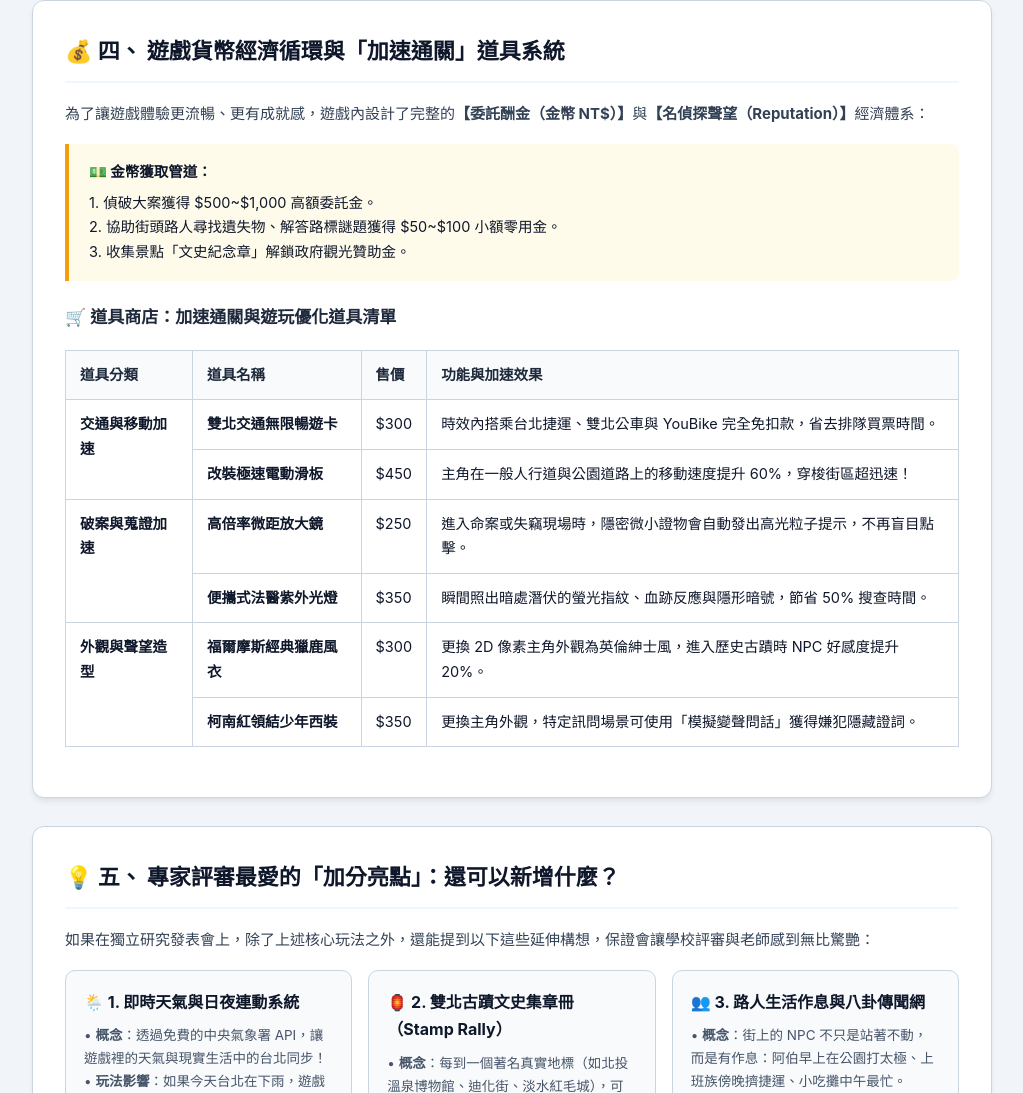
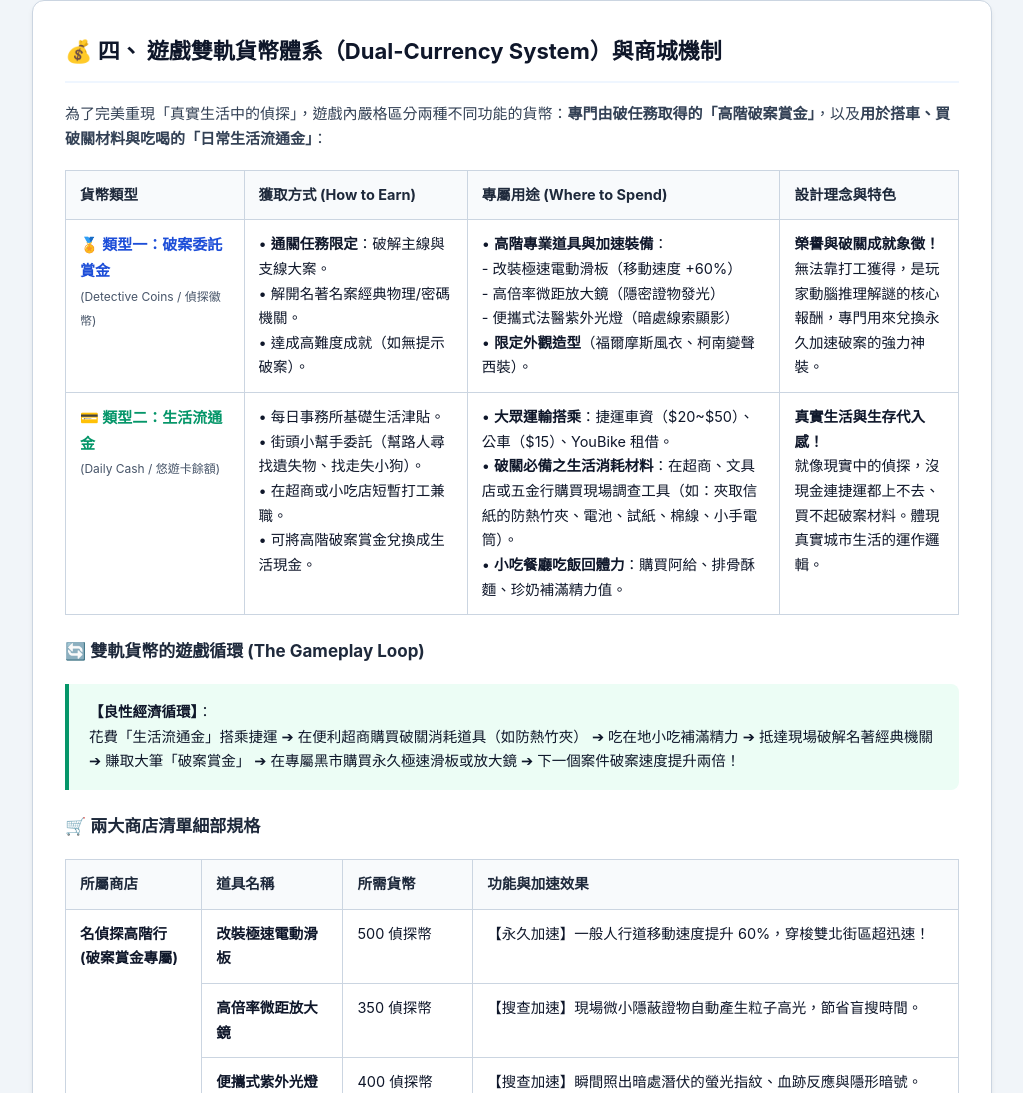
Before and after one commit to hsiaoyujui114-code/taipei-detective-rpg, a plain HTML site: page proposal.html in a window 1280 px wide. Shown: the part 3892-4985 px from the top of the page, without its empty margins (128-1151 px from the left). Drawn offline with Linux system fonts and the light colour scheme.

Commit message:
Update proposal: Add dual-currency economic system (Detective Bounty vs Daily Cash)

```diff
--- a/proposal.html
+++ b/proposal.html
@@ -681,63 +681,122 @@
       </div>
     </div>
 
-    <!-- 四、 貨幣經濟與加速破案道具商城 -->
+    <!-- 四、 雙軌貨幣體系與道具商城系統 -->
     <div class="card">
-      <h2>💰 四、 遊戲貨幣經濟循環與「加速通關」道具系統</h2>
+      <h2>💰 四、 遊戲雙軌貨幣體系（Dual-Currency System）與商城機制</h2>
       <p>
-        為了讓遊戲體驗更流暢、更有成就感，遊戲內設計了完整的<strong>【委託酬金（金幣 NT$）】</strong>與<strong>【名偵探聲望（Reputation）】</strong>經濟體系：
+        為了完美重現「真實生活中的偵探」，遊戲內嚴格區分兩種不同功能的貨幣：<strong>專門由破任務取得的「高階破案賞金」</strong>，以及<strong>用於搭車、買破關材料與吃喝的「日常生活流通金」</strong>：
       </p>
 
-      <div class="callout accent">
-        <div class="callout-title">💵 金幣獲取管道：</div>
-        1. 偵破大案獲得 $500~$1,000 高額委託金。<br>
-        2. 協助街頭路人尋找遺失物、解答路標謎題獲得 $50~$100 小額零用金。<br>
-        3. 收集景點「文史紀念章」解鎖政府觀光贊助金。
+      <table class="highlight-table">
+        <thead>
+          <tr>
+            <th style="width: 20%;">貨幣類型</th>
+            <th style="width: 25%;">獲取方式 (How to Earn)</th>
+            <th style="width: 35%;">專屬用途 (Where to Spend)</th>
+            <th style="width: 20%;">設計理念與特色</th>
+          </tr>
+        </thead>
+        <tbody>
+          <tr>
+            <td>
+              <strong style="color:var(--primary); font-size:15px;">🏅 類型一：破案委託賞金</strong><br>
+              <span style="font-size:12px; color:var(--text-muted);">(Detective Coins / 偵探徽幣)</span>
+            </td>
+            <td>
+              • <strong>通關任務限定</strong>：破解主線與支線大案。<br>
+              • 解開名著名案經典物理/密碼機關。<br>
+              • 達成高難度成就（如無提示破案）。
+            </td>
+            <td>
+              • <strong>高階專業道具與加速裝備</strong>：<br>
+                - 改裝極速電動滑板（移動速度 +60%）<br>
+                - 高倍率微距放大鏡（隱密證物發光）<br>
+                - 便攜式法醫紫外光燈（暗處線索顯影）<br>
+              • <strong>限定外觀造型</strong>（福爾摩斯風衣、柯南變聲西裝）。
+            </td>
+            <td>
+              <strong>榮譽與破關成就象徵！</strong><br>
+              無法靠打工獲得，是玩家動腦推理解謎的核心報酬，專門用來兌換永久加速破案的強力神裝。
+            </td>
+          </tr>
+          <tr>
+            <td>
+              <strong style="color:var(--success); font-size:15px;">💳 類型二：生活流通金</strong><br>
+              <span style="font-size:12px; color:var(--text-muted);">(Daily Cash / 悠遊卡餘額)</span>
+            </td>
+            <td>
+              • 每日事務所基礎生活津貼。<br>
+              • 街頭小幫手委託（幫路人尋找遺失物、找走失小狗）。<br>
+              • 在超商或小吃店短暫打工兼職。<br>
+              • 可將高階破案賞金兌換成生活現金。
+            </td>
+            <td>
+              • <strong>大眾運輸搭乘</strong>：捷運車資（$20~$50）、公車（$15）、YouBike 租借。<br>
+              • <strong>破關必備之生活消耗材料</strong>：在超商、文具店或五金行購買現場調查工具（如：夾取信紙的防熱竹夾、電池、試紙、棉線、小手電筒）。<br>
+              • <strong>小吃餐廳吃飯回體力</strong>：購買阿給、排骨酥麵、珍奶補滿精力值。
+            </td>
+            <td>
+              <strong>真實生活與生存代入感！</strong><br>
+              就像現實中的偵探，沒現金連捷運都上不去、買不起破案材料。體現真實城市生活的運作邏輯。
+            </td>
+          </tr>
+        </tbody>
+      </table>
+
+      <h3>🔄 雙軌貨幣的遊戲循環 (The Gameplay Loop)</h3>
+      <div class="callout tip">
+        <strong>【良性經濟循環】</strong>：<br>
+        花費「生活流通金」搭乘捷運 ➔ 在便利超商購買破關消耗道具（如防熱竹夾） ➔ 吃在地小吃補滿精力 ➔ 抵達現場破解名著經典機關 ➔ 賺取大筆「破案賞金」 ➔ 在專屬黑市購買永久極速滑板或放大鏡 ➔ 下一個案件破案速度提升兩倍！
       </div>
 
-      <h3>🛒 道具商店：加速通關與遊玩優化道具清單</h3>
+      <h3>🛒 兩大商店清單細部規格</h3>
       <table>
         <thead>
           <tr>
-            <th>道具分類</th>
+            <th>所屬商店</th>
             <th>道具名稱</th>
-            <th>售價</th>
+            <th>所需貨幣</th>
             <th>功能與加速效果</th>
           </tr>
         </thead>
         <tbody>
           <tr>
-            <td rowspan="2"><strong>交通與移動加速</strong></td>
-            <td><strong>雙北交通無限暢遊卡</strong></td>
-            <td>$300</td>
-            <td>時效內搭乘台北捷運、雙北公車與 YouBike 完全免扣款，省去排隊買票時間。</td>
+            <td rowspan="3"><strong>名偵探高階行<br>(破案賞金專屬)</strong></td>
+            <td><strong>改裝極速電動滑板</strong></td>
+            <td>500 偵探幣</td>
+            <td>【永久加速】一般人行道移動速度提升 60%，穿梭雙北街區超迅速！</td>
           </tr>
           <tr>
-            <td><strong>改裝極速電動滑板</strong></td>
-            <td>$450</td>
-            <td>主角在一般人行道與公園道路上的移動速度提升 60%，穿梭街區超迅速！</td>
+            <td><strong>高倍率微距放大鏡</strong></td>
+            <td>350 偵探幣</td>
+            <td>【搜查加速】現場微小隱蔽證物自動產生粒子高光，節省盲搜時間。</td>
           </tr>
           <tr>
-            <td rowspan="2"><strong>破案與蒐證加速</strong></td>
-            <td><strong>高倍率微距放大鏡</strong></td>
-            <td>$250</td>
-            <td>進入命案或失竊現場時，隱密微小證物會自動發出高光粒子提示，不再盲目點擊。</td>
+            <td><strong>便攜式紫外光燈</strong></td>
+            <td>400 偵探幣</td>
+            <td>【搜查加速】瞬間照出暗處潛伏的螢光指紋、血跡反應與隱形暗號。</td>
           </tr>
           <tr>
-            <td><strong>便攜式法醫紫外光燈</strong></td>
-            <td>$350</td>
-            <td>瞬間照出暗處潛伏的螢光指紋、血跡反應與隱形暗號，節省 50% 搜查時間。</td>
+            <td rowspan="4"><strong>雙北街頭雜貨舖<br>& 悠遊卡儲值處<br>(生活流通金專屬)</strong></td>
+            <td><strong>捷運 / 公車單程票</strong></td>
+            <td>$20 ~ $50 現金</td>
+            <td>搭乘大眾運輸前往淡水、北投、台北車站、板橋等調查現場。</td>
           </tr>
           <tr>
-            <td rowspan="2"><strong>外觀與聲望造型</strong></td>
-            <td><strong>福爾摩斯經典獵鹿風衣</strong></td>
-            <td>$300</td>
-            <td>更換 2D 像素主角外觀為英倫紳士風，進入歷史古蹟時 NPC 好感度提升 20%。</td>
+            <td><strong>防熱加長竹夾</strong></td>
+            <td>$35 現金</td>
+            <td>【破關必備耗材】用於在北投地熱谷將信紙夾至 85°C 硫磺蒸氣上方顯影。</td>
           </tr>
           <tr>
-            <td><strong>柯南紅領結少年西裝</strong></td>
-            <td>$350</td>
-            <td>更換主角外觀，特定訊問場景可使用「模擬變聲問話」獲得嫌犯隱藏證詞。</td>
+            <td><strong>高容量 3 號電池組</strong></td>
+            <td>$50 現金</td>
+            <td>【破關必備耗材】修復暗室中的老舊手電筒與磁卡門禁讀卡機。</td>
+          </tr>
+          <tr>
+            <td><strong>淡水阿給 / 珍奶</strong></td>
+            <td>$45 ~ $65 現金</td>
+            <td>【精力回復】吃飽喝足立即補滿偵探精力值（Stamina），解除奔波疲憊。</td>
           </tr>
         </tbody>
       </table>
@@ -863,16 +922,26 @@
 4. 板橋林家花園 ✕ 福爾摩斯〈馬斯格雷夫禮儀〉：調整時鐘至午後三刻（15:00），太陽光穿透八角漏窗折射在水面上，光斑精準投射至假山石縫找出鑰匙。
    [考據卡]：介紹相似三角形定理與太陽高度角日影幾何投影，結合台灣國定古蹟江南庭園美學。
 
-■ 四、 遊戲貨幣經濟與「加速通關」道具系統
-- 貨幣名稱：調查委託金（金幣 NT$）與名偵探聲望。
-- 獲取途徑：偵破大小案件（$500~$1,000）、解決路人疑難雜症（$50~$100）、收集景點紀念章。
-- 加速通關道具清單：
-  * 雙北交通無限暢遊卡（$300）：搭乘捷運公車完全免扣款，省去排隊買票時間。
-  * 改裝極速電動滑板（$450）：街道人行道移動速度提升 60%，穿梭街區超迅速！
-  * 高倍率微距放大鏡（$250）：現場隱密線索自動發出光芒粒子提示，不再盲目點擊。
-  * 便攜式法醫紫外光燈（$350）：瞬間照出暗處螢光指紋、血跡反應與隱形暗號，節省 50% 搜查時間。
-  * 福爾摩斯獵鹿風衣（$300）：更換外觀造型，古蹟 NPC 好感度提升 20%。
-  * 柯南紅領結少年西裝（$350）：更換外觀造型，特定場景可使用「模擬變聲問話」。
+■ 四、 遊戲雙軌貨幣體系（Dual-Currency System）與商城機制
+【貨幣 1：破案委託賞金 (Detective Coins / 偵探徽幣)】
+- 獲取途徑：通關任務限定！成功偵破主線與支線大案、解開名著經典物理/密碼機關獲得。
+- 專屬用途：在名偵探高階行購買永久專業加速裝備與限定外觀：
+  * 改裝極速電動滑板（500 幣）：一般人行道移動速度提升 60%，穿梭街區超迅速！
+  * 高倍率微距放大鏡（350 幣）：命案現場隱密證物自動發出高光粒子提示，省去盲搜時間。
+  * 便攜式法醫紫外光燈（400 幣）：瞬間照出暗處螢光指紋、血跡反應與隱形暗號。
+  * 福爾摩斯獵鹿風衣 / 柯南紅領結少年西裝：解鎖外觀與特殊對話問話技巧。
+- 定位：象徵破案成就與榮譽，專門用於永久加速遊戲進程。
+
+【貨幣 2：日常生活流通金 (Daily Cash / 悠遊卡現金)】
+- 獲取途徑：每日事務所生活津貼、街頭小幫手委託（找走失小狗/遺失物）、超商打工兼職、或將破案賞金兌換成生活費。
+- 專屬用途：維持偵探在雙北的生活運作與關卡基礎材料：
+  * 大眾運輸扣款：搭乘台北捷運（$20~$50）、公車（$15）、租借 YouBike（$10）。
+  * 破關必備消耗道具：在超商或五金行購買現場破關解謎耗材（如：夾取信紙防熱竹夾 $35、3號電池組 $50、石蕊試紙、手電筒）。
+  * 小吃吃飯回體力：購買淡水阿給、北投排骨酥麵、珍奶補滿精力值（Stamina）。
+- 定位：深度重現「現實生活中的偵探」，沒錢連捷運都上不去、買不起破關材料，極具生活代入感！
+
+【雙軌經濟循環】
+用日常流通金搭捷運、買破關材料、吃小吃 ➔ 抵達現場破解經典機關 ➔ 賺取大額破案賞金 ➔ 購買頂級滑板/放大鏡神裝 ➔ 破案效率加倍！
 
 ■ 五、 專家評審最愛的加分亮點（推薦未來延伸新增）
 1. 即時天氣與日夜連動系統：透過中央氣象署 API，現實台北下雨遊戲內也下雨，特定線索（雨滴、泥巴腳印）僅在雨天出現。
```
